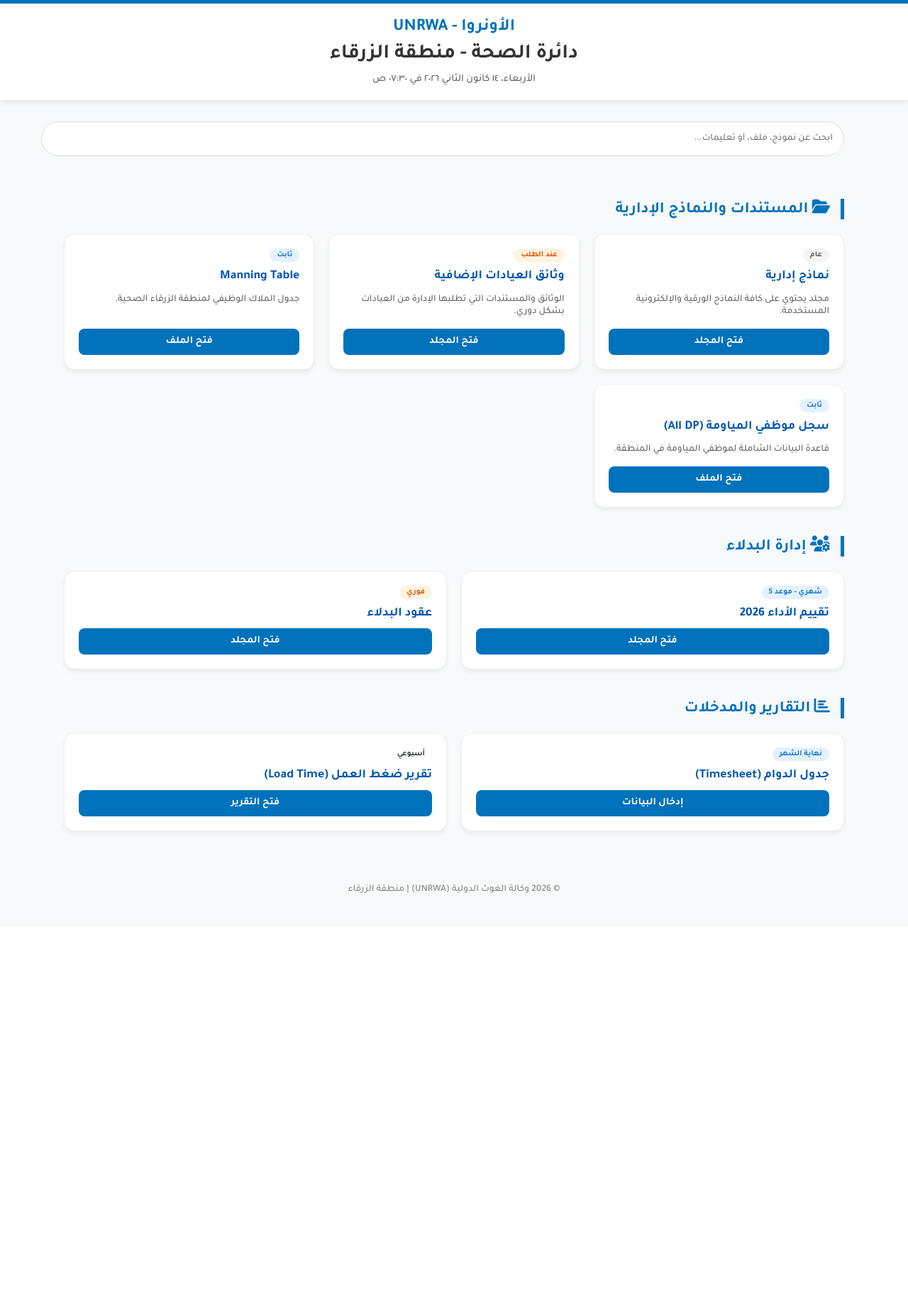
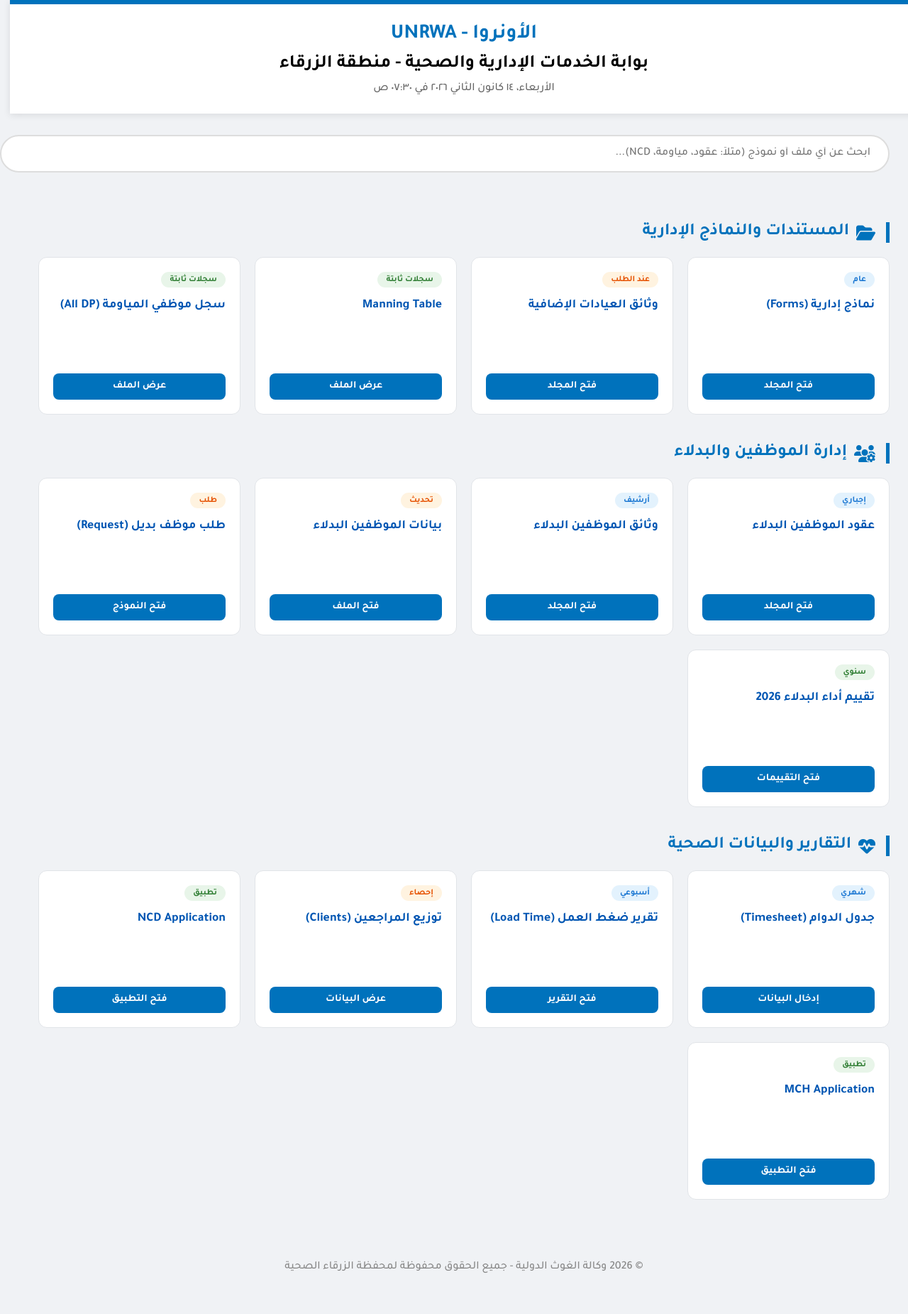
Before and after one commit to awajanhc/Zarqa-Health-Portal, a Flask app: page / in a window 1280 px wide. Shown: the whole page at 71% size. Before the commit the page ends 1258 px from the top, so only its background shows below. Run offline with Flask 3, Linux system fonts and the light colour scheme.

Commit message:
Update index.html

```diff
--- a/templates/index.html
+++ b/templates/index.html
@@ -6,132 +6,134 @@
     <title>UNRWA - بوابة الزرقاء الصحية</title>
     <link href="https://fonts.googleapis.com/css2?family=Tajawal:wght@300;500;700&display=swap" rel="stylesheet">
     <link rel="stylesheet" href="https://cdnjs.cloudflare.com/ajax/libs/font-awesome/6.4.2/css/all.min.css">
-
     <style>
-        :root { --unrwa-blue: #0072bc; --primary: #0056b3; --secondary: #00a8cc; --success: #28a745; --warning: #f39c12; --text-dark: #2d3436; }
-        body { font-family: 'Tajawal', sans-serif; background: #f8f9fa; color: var(--text-dark); margin: 0; padding: 0; }
-
-        /* Header مع هوية الأونروا */
-        header { background: white; padding: 20px; text-align: center; box-shadow: 0 2px 10px rgba(0,0,0,0.1); border-top: 5px solid var(--unrwa-blue); }
-        .unrwa-logo { color: var(--unrwa-blue); font-weight: 700; font-size: 1.5em; margin-bottom: 5px; }
-        header h1 { margin: 5px 0; color: #333; font-size: 1.8em; }
-
-        .container { max-width: 1100px; margin: 30px auto; padding: 0 20px; }
+        :root { --unrwa-blue: #0072bc; --primary: #0056b3; --text-dark: #2d3436; }
+        body { font-family: 'Tajawal', sans-serif; background: #f0f2f5; margin: 0; padding: 0; }
+        header { background: white; padding: 25px; text-align: center; box-shadow: 0 2px 10px rgba(0,0,0,0.1); border-top: 6px solid var(--unrwa-blue); }
+        .unrwa-logo { color: var(--unrwa-blue); font-weight: 700; font-size: 1.8em; }
+        .container { max-width: 1200px; margin: 30px auto; padding: 0 20px; }
+        .section-title { color: var(--unrwa-blue); margin: 40px 0 20px 0; border-right: 5px solid var(--unrwa-blue); padding-right: 15px; font-size: 1.5em; display: flex; align-items: center; gap: 10px; }
         .grid { display: grid; grid-template-columns: repeat(auto-fit, minmax(280px, 1fr)); gap: 20px; }
-
-        .section-title { color: var(--unrwa-blue); margin: 40px 0 20px 0; border-right: 5px solid var(--unrwa-blue); padding-right: 15px; font-size: 1.4em; }
-
-        .card { background: white; border-radius: 15px; padding: 20px; box-shadow: 0 4px 6px rgba(0,0,0,0.05); border: 1px solid #eee; display: flex; flex-direction: column; justify-content: space-between; transition: 0.3s; }
-        .card:hover { transform: translateY(-3px); box-shadow: 0 8px 15px rgba(0,0,0,0.1); }
-        .card h3 { margin: 0 0 10px 0; font-size: 1.1em; color: var(--primary); }
-        .card p { font-size: 0.85em; color: #666; margin-bottom: 15px; }
-
-        .badge { display: inline-block; padding: 3px 10px; border-radius: 20px; font-size: 0.7em; font-weight: bold; margin-bottom: 10px; }
+        .card { background: white; border-radius: 12px; padding: 20px; border: 1px solid #e1e4e8; display: flex; flex-direction: column; transition: 0.3s; height: 180px; }
+        .card:hover { transform: translateY(-5px); box-shadow: 0 10px 20px rgba(0,0,0,0.1); }
+        .card h3 { margin: 0 0 10px 0; font-size: 1.1em; color: var(--primary); height: 50px; }
+        .badge { display: inline-block; padding: 4px 12px; border-radius: 20px; font-size: 0.75em; font-weight: bold; margin-bottom: 15px; width: fit-content; }
         .badge-blue { background: #e3f2fd; color: #1976d2; }
+        .badge-green { background: #e8f5e9; color: #2e7d32; }
         .badge-orange { background: #fff3e0; color: #e65100; }
-        .badge-gray { background: #f5f5f5; color: #616161; }
-
-        .btn { background: var(--unrwa-blue); color: white; text-decoration: none; padding: 10px; border-radius: 8px; text-align: center; font-size: 0.9em; font-weight: bold; }
-        .btn:hover { background: #005a96; }
-
-        #linkSearch { width: 100%; padding: 15px; border-radius: 30px; border: 1px solid #ddd; margin-bottom: 20px; font-family: inherit; outline: none; }
-        footer { text-align: center; padding: 30px; color: #888; font-size: 0.85em; }
+        .btn { background: var(--unrwa-blue); color: white; text-decoration: none; padding: 10px; border-radius: 8px; text-align: center; font-size: 0.9em; margin-top: auto; font-weight: bold; }
+        #linkSearch { width: 100%; padding: 15px 25px; border-radius: 50px; border: 2px solid #ddd; margin-bottom: 30px; font-family: inherit; font-size: 1em; }
     </style>
 </head>
 <body>
 
 <header>
     <div class="unrwa-logo">الأونروا - UNRWA</div>
-    <h1>دائرة الصحة - منطقة الزرقاء</h1>
-    <div id="live-clock" style="color: #666; font-size: 0.9em; margin-top: 10px;"></div>
+    <h1 style="margin:10px 0; font-size: 1.6em;">بوابة الخدمات الإدارية والصحية - منطقة الزرقاء</h1>
+    <div id="live-clock" style="color: #666;"></div>
 </header>
 
 <div class="container">
-    <input type="text" id="linkSearch" placeholder="ابحث عن نموذج، ملف، أو تعليمات...">
+    <input type="text" id="linkSearch" placeholder="ابحث عن أي ملف أو نموذج (مثلاً: عقود، مياومة، NCD)...">
 
     <h2 class="section-title"><i class="fas fa-folder-open"></i> المستندات والنماذج الإدارية</h2>
     <div class="grid">
-        <div class="card" data-title="نماذج">
-            <div>
-                <span class="badge badge-gray">عام</span>
-                <h3>نماذج إدارية</h3>
-                <p>مجلد يحتوي على كافة النماذج الورقية والإلكترونية المستخدمة.</p>
-            </div>
+        <div class="card" data-title="نماذج إدارية">
+            <span class="badge badge-blue">عام</span>
+            <h3>نماذج إدارية (Forms)</h3>
             <a href="{{ links.forms }}" target="_blank" class="btn">فتح المجلد</a>
         </div>
-
-        <div class="card" data-title="وثائق أخرى تطلب من العيادات">
-            <div>
-                <span class="badge badge-orange">عند الطلب</span>
-                <h3>وثائق العيادات الإضافية</h3>
-                <p>الوثائق والمستندات التي تطلبها الإدارة من العيادات بشكل دوري.</p>
-            </div>
+        <div class="card" data-title="وثائق العيادات الإضافية">
+            <span class="badge badge-orange">عند الطلب</span>
+            <h3>وثائق العيادات الإضافية</h3>
             <a href="{{ links.other_docs }}" target="_blank" class="btn">فتح المجلد</a>
         </div>
-
         <div class="card" data-title="Manning Table">
-            <div>
-                <span class="badge badge-blue">ثابت</span>
-                <h3>Manning Table</h3>
-                <p>جدول الملاك الوظيفي لمنطقة الزرقاء الصحية.</p>
-            </div>
-            <a href="{{ links.manning }}" target="_blank" class="btn">فتح الملف</a>
+            <span class="badge badge-green">سجلات ثابتة</span>
+            <h3>Manning Table</h3>
+            <a href="{{ links.manning }}" target="_blank" class="btn">عرض الملف</a>
         </div>
-
-        <div class="card" data-title="All DP Health">
-            <div>
-                <span class="badge badge-blue">ثابت</span>
-                <h3>سجل موظفي المياومة (All DP)</h3>
-                <p>قاعدة البيانات الشاملة لموظفي المياومة في المنطقة.</p>
-            </div>
-            <a href="{{ links.daily_paid }}" target="_blank" class="btn">فتح الملف</a>
+        <div class="card" data-title="All DP Health سجل المياومة">
+            <span class="badge badge-green">سجلات ثابتة</span>
+            <h3>سجل موظفي المياومة (All DP)</h3>
+            <a href="{{ links.daily_paid }}" target="_blank" class="btn">عرض الملف</a>
         </div>
     </div>
 
-    <h2 class="section-title"><i class="fas fa-users-cog"></i> إدارة البدلاء</h2>
+    <h2 class="section-title"><i class="fas fa-users-cog"></i> إدارة الموظفين والبدلاء</h2>
     <div class="grid">
-        <div class="card" data-title="تقييم أداء الموظفين البدلاء">
-            <div><span class="badge badge-blue">شهري - موعد 5</span><h3>تقييم الأداء 2026</h3></div>
-            <a href="{{ links.performance_2026 }}" target="_blank" class="btn">فتح المجلد</a>
+        <div class="card" data-title="عقود الموظفين البدلاء">
+            <span class="badge badge-blue">إجباري</span>
+            <h3>عقود الموظفين البدلاء</h3>
+            <a href="{{ links.contracts }}" target="_blank" class="btn">فتح المجلد</a>
         </div>
-        <div class="card" data-title="عقود الموظفين البدلاء">
-            <div><span class="badge badge-orange">فوري</span><h3>عقود البدلاء</h3></div>
-            <a href="{{ links.contracts }}" target="_blank" class="btn">فتح المجلد</a>
+        <div class="card" data-title="وثائق الموظفين البدلاء">
+            <span class="badge badge-blue">أرشيف</span>
+            <h3>وثائق الموظفين البدلاء</h3>
+            <a href="{{ links.documents }}" target="_blank" class="btn">فتح المجلد</a>
+        </div>
+        <div class="card" data-title="بيانات الموظفين البدلاء">
+            <span class="badge badge-orange">تحديث</span>
+            <h3>بيانات الموظفين البدلاء</h3>
+            <a href="{{ links.replacement_data }}" target="_blank" class="btn">فتح الملف</a>
+        </div>
+        <div class="card" data-title="طلب بديل جديد Replacement Request">
+            <span class="badge badge-orange">طلب</span>
+            <h3>طلب موظف بديل (Request)</h3>
+            <a href="{{ links.requests }}" target="_blank" class="btn">فتح النموذج</a>
+        </div>
+        <div class="card" data-title="تقييم الأداء 2026">
+            <span class="badge badge-green">سنوي</span>
+            <h3>تقييم أداء البدلاء 2026</h3>
+            <a href="{{ links.performance_2026 }}" target="_blank" class="btn">فتح التقييمات</a>
         </div>
     </div>
 
-    <h2 class="section-title"><i class="fas fa-chart-bar"></i> التقارير والمدخلات</h2>
+    <h2 class="section-title"><i class="fas fa-heartbeat"></i> التقارير والبيانات الصحية</h2>
     <div class="grid">
-        <div class="card" data-title="Timesheet">
-            <div><span class="badge badge-blue">نهاية الشهر</span><h3>جدول الدوام (Timesheet)</h3></div>
+        <div class="card" data-title="Timesheet جدول الدوام">
+            <span class="badge badge-blue">شهري</span>
+            <h3>جدول الدوام (Timesheet)</h3>
             <a href="{{ links.timesheet }}" target="_blank" class="btn">إدخال البيانات</a>
         </div>
-        <div class="card" data-title="Load Time">
-            <div><span class="badge badge-green">أسبوعي</span><h3>تقرير ضغط العمل (Load Time)</h3></div>
+        <div class="card" data-title="Load Time ضغط العمل">
+            <span class="badge badge-blue">أسبوعي</span>
+            <h3>تقرير ضغط العمل (Load Time)</h3>
             <a href="{{ links.load_time }}" target="_blank" class="btn">فتح التقرير</a>
+        </div>
+        <div class="card" data-title="Distribution of Clients توزيع المراجعين">
+            <span class="badge badge-orange">إحصاء</span>
+            <h3>توزيع المراجعين (Clients)</h3>
+            <a href="{{ links.clients }}" target="_blank" class="btn">عرض البيانات</a>
+        </div>
+        <div class="card" data-title="NCD application تطبيق السكري">
+            <span class="badge badge-green">تطبيق</span>
+            <h3>NCD Application</h3>
+            <a href="{{ links.encd }}" target="_blank" class="btn">فتح التطبيق</a>
+        </div>
+        <div class="card" data-title="MCH application رعاية الأمومة">
+            <span class="badge badge-green">تطبيق</span>
+            <h3>MCH Application</h3>
+            <a href="{{ links.emch }}" target="_blank" class="btn">فتح التطبيق</a>
         </div>
     </div>
 </div>
 
-<footer>
-    <p>© 2026 وكالة الغوث الدولية (UNRWA) | منطقة الزرقاء</p>
+<footer style="text-align: center; padding: 40px; color: #888;">
+    <p>© 2026 وكالة الغوث الدولية - جميع الحقوق محفوظة لمحفظة الزرقاء الصحية</p>
 </footer>
 
 <script>
     function updateClock() {
         const now = new Date();
-        const options = { weekday: 'long', year: 'numeric', month: 'long', day: 'numeric', hour: '2-digit', minute: '2-digit' };
-        document.getElementById('live-clock').innerText = now.toLocaleDateString('ar-JO', options);
+        document.getElementById('live-clock').innerText = now.toLocaleDateString('ar-JO', {weekday:'long', year:'numeric', month:'long', day:'numeric', hour:'2-digit', minute:'2-digit'});
     }
-    setInterval(updateClock, 1000);
-    updateClock();
+    setInterval(updateClock, 1000); updateClock();
 
     document.getElementById('linkSearch').addEventListener('keyup', function() {
-        let filter = this.value.toLowerCase();
-        let cards = document.querySelectorAll('.card');
-        cards.forEach(card => {
-            let title = card.getAttribute('data-title').toLowerCase();
-            card.style.display = title.includes(filter) ? "" : "none";
+        let val = this.value.toLowerCase();
+        document.querySelectorAll('.card').forEach(card => {
+            card.style.display = card.getAttribute('data-title').toLowerCase().includes(val) ? "flex" : "none";
         });
     });
 </script>
```
